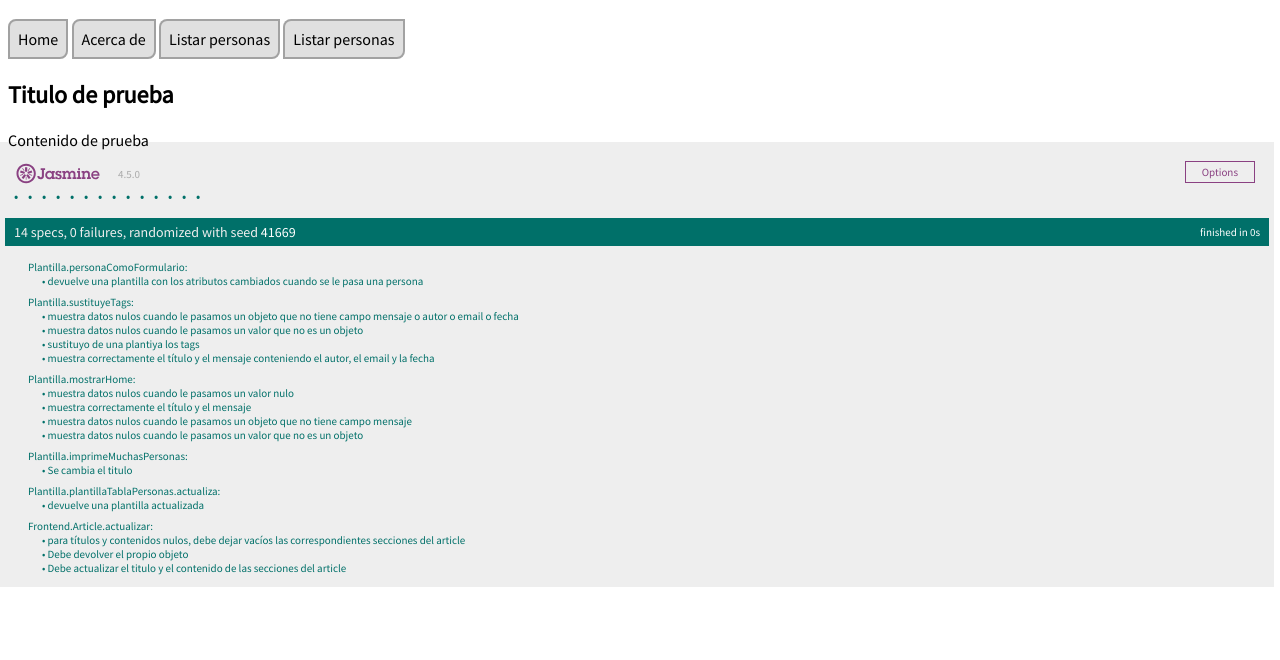
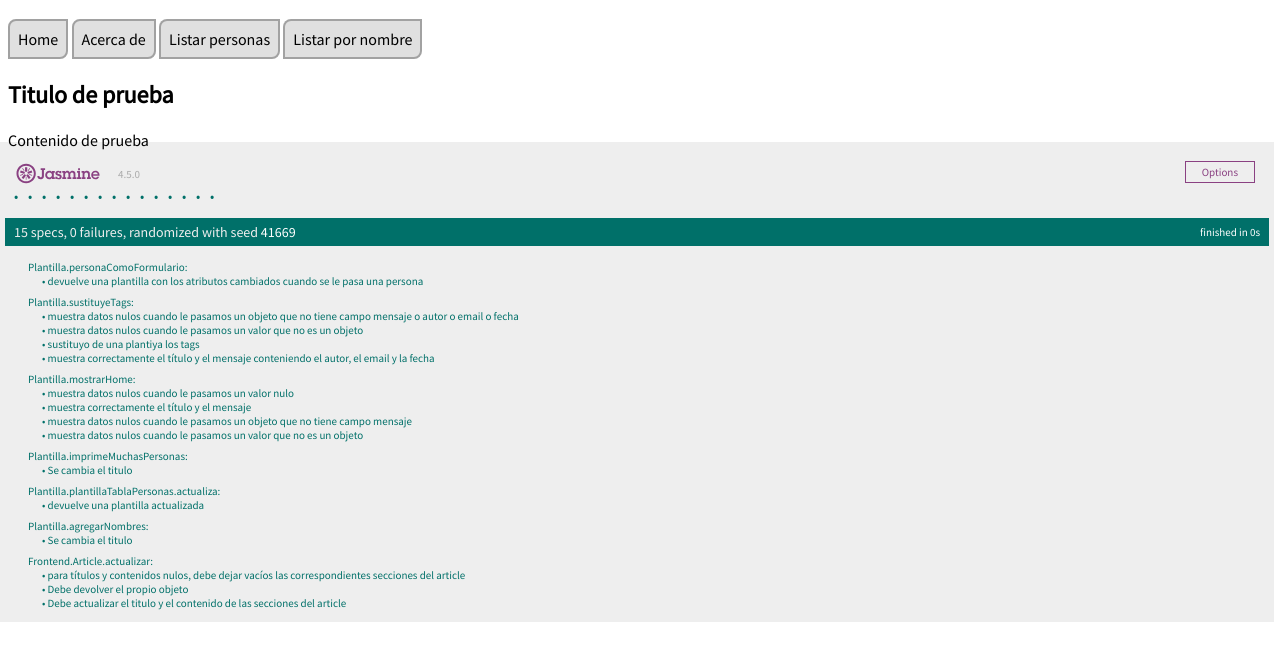
Before and after one commit to UJA-DAGIL-22-23/dagil-2022-2023-practica-3-jmv00037, a website with bundled scripts: page front-end/static-files/index.html in a window 1280 px wide. Shown: the part 64-724 px from the top of the page. Built offline with nearby package versions, Linux system fonts and the light colour scheme.

Commit message:
TDD H2 terminado

```diff
--- a/front-end/static-files/index.html
+++ b/front-end/static-files/index.html
@@ -29,7 +29,7 @@
         <a href="javascript:Plantilla.listar()" class="opcion-principal mostrar"
             title="Realiza un listado de todas las personas que hay en la BBDD">Listar personas</a>
             <a href="javascript:Plantilla.mostrarSoloNombres()" class="opcion-principal mostrar"
-            title="Realiza un listado con los nombres de todas las personas que hay en la BBDD">Listar personas</a>
+            title="Realiza un listado con los nombres de todas las personas que hay en la BBDD">Listar por nombre</a>
     </nav>
 
     <!--
--- a/front-end/static-files/js/ms-plantilla-spec.js
+++ b/front-end/static-files/js/ms-plantilla-spec.js
@@ -13,6 +13,7 @@ const elementoContenido = document.getElementById(Frontend.ID_SECCION_PRINCIPAL_
 const TITULO_HOME = "Plantilla Home"
 const TITULO_ACERCA_DE = "Plantilla Acerca de"
 const TITULO_LISTADO_PERSONAS = "Listado de personas"
+const TITULO_LISTADO_NOMBRES = "Listado de nombres"
 
 const datosDescargadosPrueba = {
     mensaje: "Mensaje de prueba descargado",
@@ -183,6 +184,14 @@ describe("Plantilla.imprimeMuchasPersonas: ", () =>{
     })
 })
 
+describe("Plantilla.agregarNombres: ", () =>{
+    let vector = [personaParaPruebas];
+    it("Se cambia el titulo", ()=>{
+        Plantilla.agregarNombres(vector)
+        expect(elementoTitulo.innerHTML).toBe(TITULO_LISTADO_NOMBRES)
+    })
+})
+
 
 /*
 IMPORTANTE
--- a/front-end/static-files/js/ms-plantilla.js
+++ b/front-end/static-files/js/ms-plantilla.js
@@ -46,8 +46,8 @@ Plantilla.plantillaSoloNombres.cabecera = `
 
 // cuerpo de tabla con solo nombres
 Plantilla.plantillaSoloNombres.cuerpo = `
-        <tr title="${Plantilla.plantillaTags.ID}">
-            <td>${Plantilla.plantillaTags.NOMBRE}</td>
+        <tr title="${Plantilla.plantillaTags.NOMBRE}">
+            <td style="text-align: center" >${Plantilla.plantillaTags.NOMBRE}</td>
         </tr>
 `;
 
@@ -321,7 +321,7 @@ Plantilla.listar = function () {
 }
 
 /**
- * Función para mostrar en pantalla todas las personas que se han recuperado de la BBDD.
+ * Función para mostrar en pantalla el nombre todas las personas que se han recuperado de la BBDD.
  * @param {Vector_de_personas} vector Vector con los datos de las personas a mostrar
  */
 Plantilla.agregarNombres = function (vector) {
@@ -333,7 +333,7 @@ Plantilla.agregarNombres = function (vector) {
     msj += Plantilla.plantillaTablaPersonas.pie
 
     // Borro toda la info de Article y la sustituyo por la que me interesa
-    Frontend.Article.actualizar("Listado de personas", msj)
+    Frontend.Article.actualizar("Listado de nombres", msj)
 }
 
 /**
```
